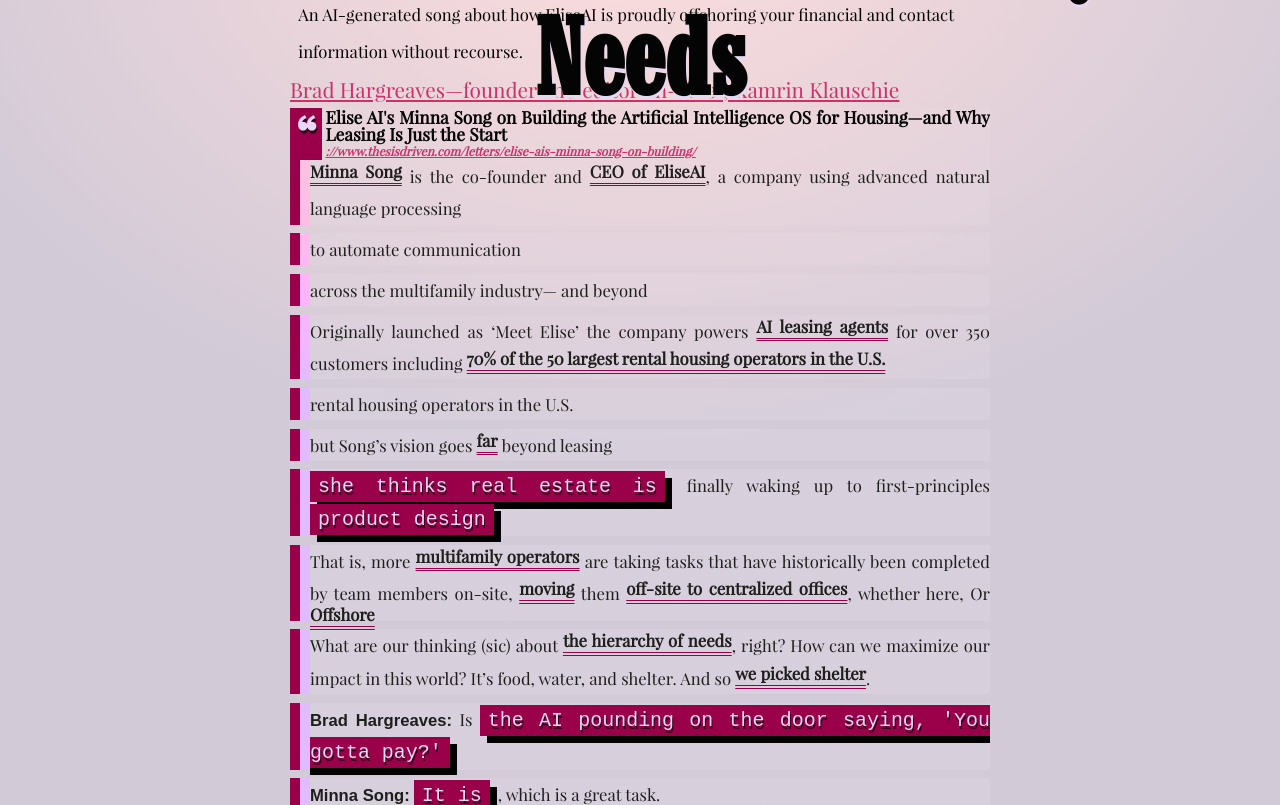
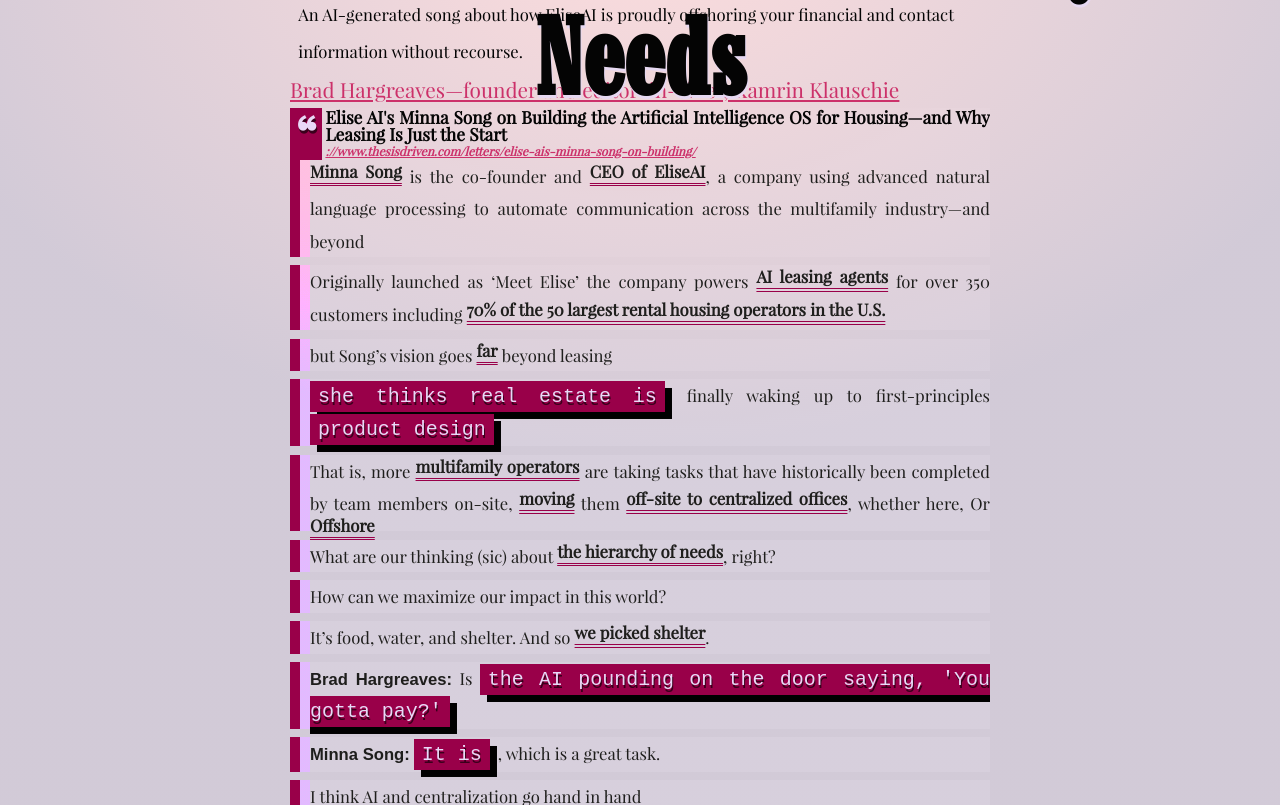
Before and after one commit to tiliv/antibody, a Jekyll site: the page built from docs/journal/autumn-ryan-EliseAI-Hierarchy-of-Needs/index.md, in a window 1280 px wide and 900 px high, scrolled down 1052 px, cut to the strip 95-900 px from the top of the window. Built offline with Jekyll 4.4.1, drawn with Linux system fonts in a browser that asks for light colours.

Commit message:
Update line breaks

```diff
--- a/docs/journal/autumn-ryan-EliseAI-Hierarchy-of-Needs/index.md
+++ b/docs/journal/autumn-ryan-EliseAI-Hierarchy-of-Needs/index.md
@@ -30,18 +30,11 @@
 %}
 
 > <u>Minna Song</u> is the co-founder and <u>CEO of EliseAI</u>,
-a company using advanced natural language processing
-
-> to automate communication
-
-> across the multifamily industry—
-and beyond
+a company using advanced natural language processing to automate communication across the multifamily industry—and beyond
 
 > Originally launched as 'Meet Elise'
 the company powers <u>AI leasing agents</u> for over 350 customers
 including <u>70% of the 50 largest rental housing operators in the U.S.</u>
-
-> rental housing operators in the U.S.
 
 > but Song’s vision goes <u>far</u> beyond leasing
 
@@ -53,8 +46,10 @@
 <u>moving</u> them <u>off-site to centralized offices</u>, whether here, Or <u>Offshore</u>
 
 > What are our thinking (sic) about <u>the hierarchy of needs</u>, right?
-How can we maximize our impact in this world?
-It's food, water, and shelter. And so <u>we picked shelter</u>.
+
+> How can we maximize our impact in this world?
+
+> It's food, water, and shelter. And so <u>we picked shelter</u>.
 
 > **Brad Hargreaves:** Is `the AI pounding on the door saying, 'You gotta pay?'`
 
```
